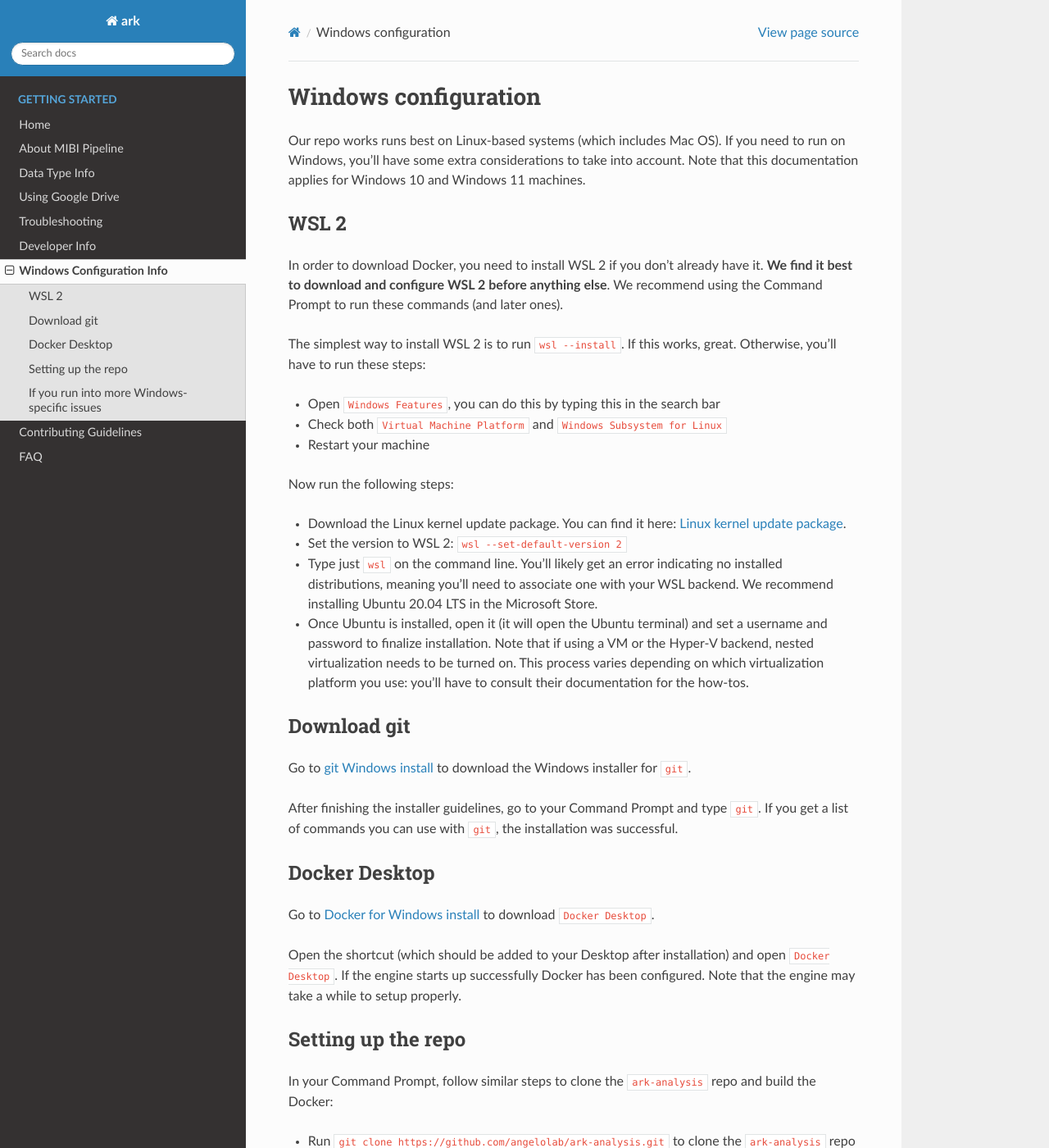
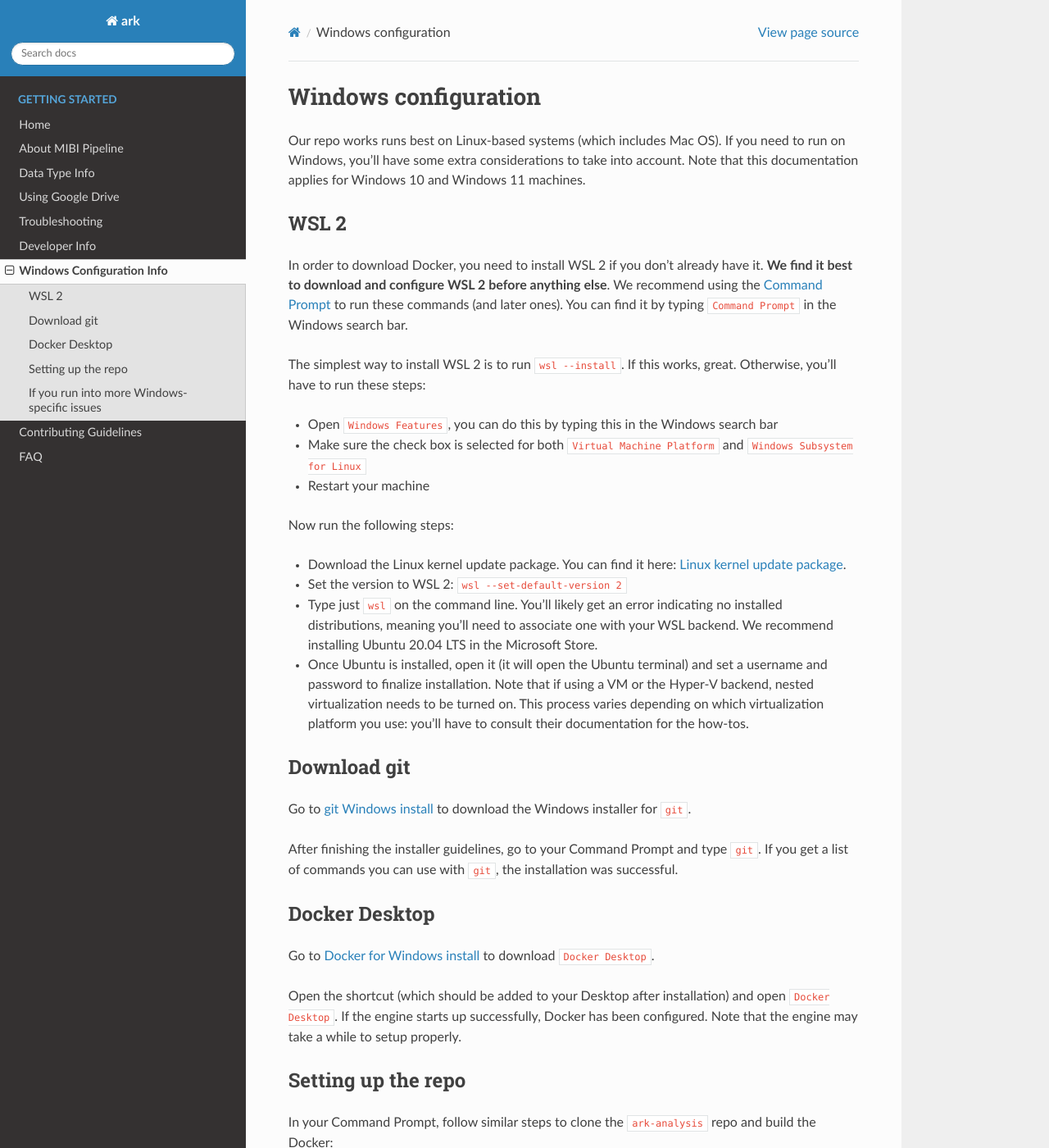
Before and after one commit to angelolab/ark-analysis, a Sphinx documentation site: the page built from docs/_rtd/windows_setup.md, in a window 1280 px wide and 1400 px high. Shown: the whole window at 82% size. Built offline with Sphinx 7.4.7 and the Read the Docs theme 2.0.0, drawn with Linux system fonts in a browser that asks for light colours; pages that are not in the unit, such as notebooks, are missing from menus; some of the changed text lies outside the part shown.

Commit message:
Minor fixes to the Windows setup pages

```diff
--- a/docs/_rtd/windows_setup.md
+++ b/docs/_rtd/windows_setup.md
@@ -4,12 +4,12 @@ Our repo works runs best on Linux-based systems (which includes Mac OS). If you
 
 ### WSL 2
 
-In order to download Docker, you need to install WSL 2 if you don't already have it. **We find it best to download and configure WSL 2 before anything else**. We recommend using the Command Prompt to run these commands (and later ones).
+In order to download Docker, you need to install WSL 2 if you don't already have it. **We find it best to download and configure WSL 2 before anything else**. We recommend using the [Command Prompt](https://en.wikipedia.org/wiki/Cmd.exe) to run these commands (and later ones). You can find it by typing `Command Prompt` in the Windows search bar.
 
 The simplest way to install WSL 2 is to run `wsl --install`. If this works, great. Otherwise, you'll have to run these steps:
 
-* Open `Windows Features`, you can do this by typing this in the search bar
-* Check both `Virtual Machine Platform` and `Windows Subsystem for Linux`
+* Open `Windows Features`, you can do this by typing this in the Windows search bar
+* Make sure the check box is selected for both `Virtual Machine Platform` and `Windows Subsystem for Linux`
 * Restart your machine
 
 Now run the following steps:
@@ -29,7 +29,7 @@ After finishing the installer guidelines, go to your Command Prompt and type `gi
 
 Go to [Docker for Windows install](https://docs.docker.com/desktop/windows/install) to download `Docker Desktop`.
 
-Open the shortcut (which should be added to your Desktop after installation) and open `Docker Desktop`. If the engine starts up successfully Docker has been configured. Note that the engine may take a while to setup properly.
+Open the shortcut (which should be added to your Desktop after installation) and open `Docker Desktop`. If the engine starts up successfully, Docker has been configured. Note that the engine may take a while to setup properly.
 
 ### Setting up the repo
 
```
Also changed, not shown: other parts of docs/_rtd/windows_setup.md (+1 -1 lines), README.md (+1 -1 lines).
